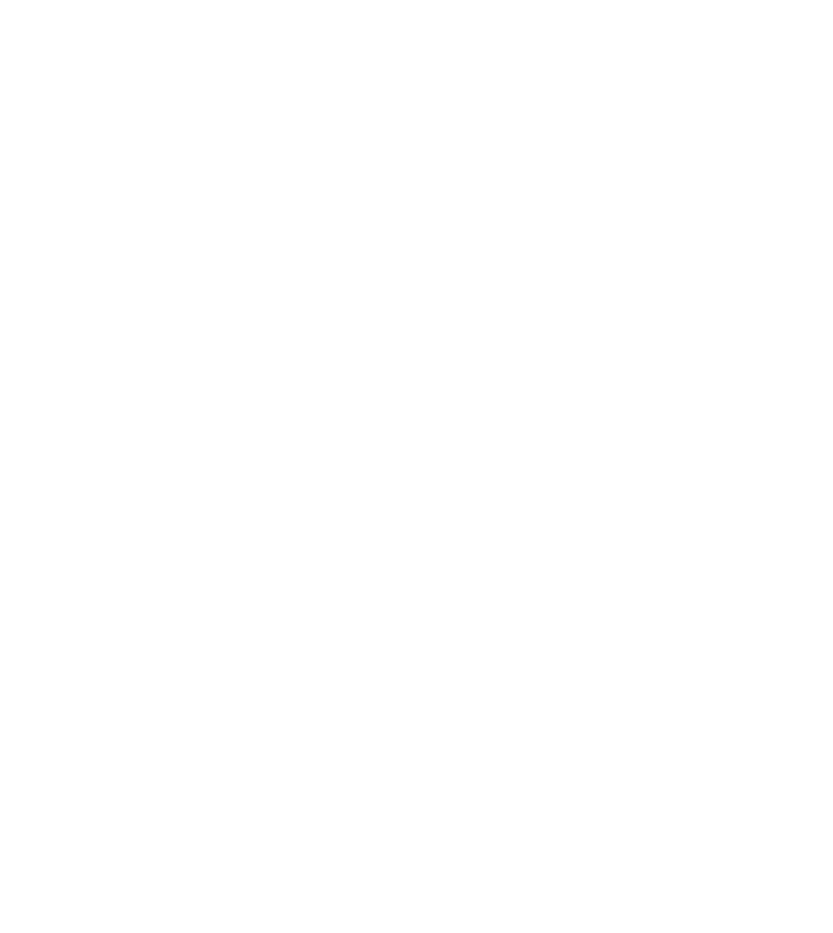
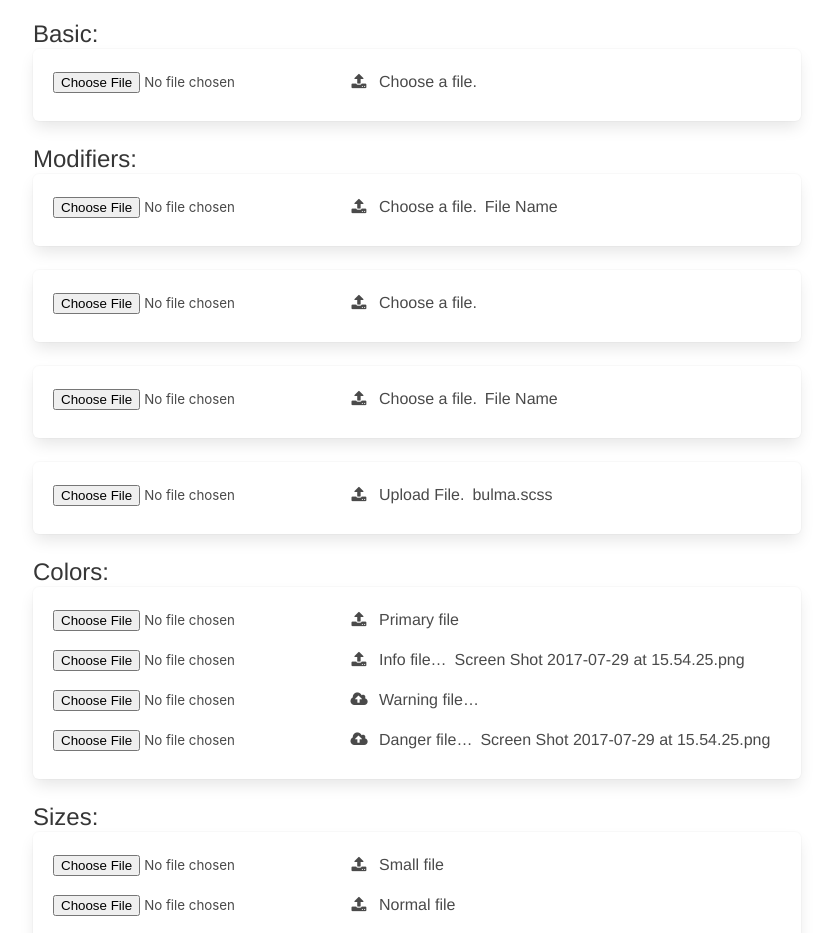
Before and after one commit to vue-bulma/bulma-ui, a Vue app: page /form/file in a window 1280 px wide. Shown: the top 933 px of the page, without its empty margins (223-1056 px from the left). Before the commit the page ends 800 px from the top, so only its background shows below. Built offline with nearby package versions, Linux system fonts and the light colour scheme.

Commit message:
feat: add component form/Uploader

```diff
--- /dev/null
+++ b/examples/components/form/File.vue
@@ -0,0 +1,113 @@
+<template>
+  <div class="container">
+    <span id="basic" class="title">Basic:</span>
+
+    <vb-box>
+      <vb-uploader label="Choose a file." icon="fa fa-upload"></vb-uploader>
+    </vb-box>
+
+    <span id="modifiers" class="title">Modifiers:</span>
+
+    <vb-box>
+      <vb-uploader fullwidth align="right">
+        <vb-icon slot="icon" name="fa fa-upload"></vb-icon>
+
+        <span slot="label">Choose a file.</span>
+
+        <span slot="file-name">File Name</span>
+      </vb-uploader>
+    </vb-box>
+
+    <vb-box>
+      <vb-uploader boxed label="Choose a file.">
+        <vb-icon slot="icon" name="fa fa-upload"></vb-icon>
+      </vb-uploader>
+    </vb-box>
+
+    <vb-box>
+      <vb-uploader boxed>
+        <vb-icon slot="icon" name="fa fa-upload"></vb-icon>
+
+        <span slot="label">Choose a file.</span>
+
+        <span slot="file-name">File Name</span>
+      </vb-uploader>
+    </vb-box>
+
+    <vb-box>
+      <vb-uploader boxed align="centered" label="Upload File." name="bulma.scss">
+        <vb-icon slot="icon" name="fa fa-upload"></vb-icon>
+      </vb-uploader>
+    </vb-box>
+
+    <span id="colors" class="title">Colors:</span>
+
+    <vb-box>
+      <div class="field">
+        <vb-uploader color="primary" label="Primary file">
+          <vb-icon slot="icon" name="fa fa-upload"></vb-icon>
+        </vb-uploader>
+      </div>
+      <div class="field">
+        <vb-uploader color="info" label="Info file…" name="Screen Shot 2017-07-29 at 15.54.25.png">
+          <vb-icon slot="icon" name="fa fa-upload"></vb-icon>
+        </vb-uploader>
+      </div>
+      <div class="field">
+        <vb-uploader boxed color="warning" label="Warning file…">
+          <vb-icon slot="icon" name="fa fa-cloud-upload"></vb-icon>
+        </vb-uploader>
+      </div>
+      <div class="field">
+        <vb-uploader boxed color="danger" label="Danger file…" name="Screen Shot 2017-07-29 at 15.54.25.png">
+          <vb-icon slot="icon" name="fa fa-cloud-upload"></vb-icon>
+        </vb-uploader>
+      </div>
+    </vb-box>
+
+    <span id="sizes" class="title">Sizes:</span>
+
+    <vb-box>
+      <div class="field">
+        <vb-uploader size="small" label="Small file" icon="fa fa-upload"></vb-uploader>
+      </div>
+      <div class="field">
+        <vb-uploader label="Normal file" icon="fa fa-upload"></vb-uploader>
+      </div>
+      <div class="field">
+        <vb-uploader size="medium" label="Medium file" icon="fa fa-upload"></vb-uploader>
+      </div>
+      <div class="field">
+        <vb-uploader size="large" label="Large file" icon="fa fa-upload"></vb-uploader>
+      </div>
+    </vb-box>
+
+    <span id="events" class="title">Events:</span>
+
+    <vb-box>
+      <div class="field">
+        <vb-uploader label="Uploader" icon="fa fa-upload" :name="name" @change="handleChange"></vb-uploader>
+      </div>
+    </vb-box>
+  </div>
+</template>
+
+<script>
+export default {
+  name: 'File',
+  data() {
+    return {
+      name: ''
+    }
+  },
+  methods: {
+    handleChange(event) {
+      const { files } = event.target
+
+      if (files[0]) {
+        this.name = files[0].name
+      }
+    }
+  }
+}
+</script>
--- a/examples/router.js
+++ b/examples/router.js
@@ -85,6 +85,11 @@
       path: '/form/radio',
       name: 'Radio',
       component: () => import('./components/form/Radio')
+    },
+    {
+      path: '/form/file',
+      name: 'File',
+      component: () => import('./components/form/File')
     }
   ]
 })
--- a/src/components/form/Radio.vue
+++ b/src/components/form/Radio.vue
@@ -28,7 +28,7 @@
     model: {}
   },
   methods: {
-    handleChange(event) {
+    handleChange() {
       this.$emit('change', this.value)
     },
     handleFocus(event) {
--- /dev/null
+++ b/src/components/form/Uploader.vue
@@ -0,0 +1,86 @@
+<template>
+  <div :class="classes">
+    <label class="file-label">
+      <input class="file-input" type="file" name="resume" @change="handleChange">
+
+      <span class="file-cta">
+        <span class="file-icon">
+          <slot name="icon">
+            <vb-icon :name="icon"></vb-icon>
+          </slot>
+        </span>
+
+        <span class="file-label">
+          <slot name="label">{{label}}</slot>
+        </span>
+      </span>
+
+      <span v-if="hasName" class="file-name">
+        <slot name="file-name">{{name}}</slot>
+      </span>
+    </label>
+  </div>
+</template>
+
+<script>
+import VbIcon from '../elements/Icon'
+
+export default {
+  name: 'VbUploader',
+  components: { VbIcon },
+  props: {
+    label: String,
+    name: String,
+    icon: String,
+    fullwidth: Boolean,
+    boxed: Boolean,
+    align: {
+      type: String,
+      validator(value) {
+        return ['right', 'centered'].includes(value)
+      }
+    },
+    color: {
+      type: String,
+      validator(value) {
+        return ['primary', 'info', 'success', 'warning', 'danger'].includes(
+          value
+        )
+      }
+    },
+    size: {
+      type: String,
+      validator(value) {
+        return ['small', 'normal', 'medium', 'large'].includes(value)
+      }
+    }
+  },
+  computed: {
+    hasName() {
+      return !!this.$slots['file-name'] || !!this.name
+    },
+    classes() {
+      const { color, boxed, size, fullwidth, align } = this
+      return {
+        file: true,
+        'has-name': this.hasName,
+        [`is-${color}`]: !!color,
+        [`is-${size}`]: !!size,
+        [`is-${align}`]: !!align,
+        'is-boxed': boxed,
+        'is-fullwidth': fullwidth
+      }
+    }
+  },
+  methods: {
+    handleChange(event) {
+      this.$emit('change', event)
+    }
+  }
+}
+</script>
+
+<style lang="scss">
+@import '~bulma/sass/utilities/_all';
+@import '~bulma/sass/elements/form';
+</style>
--- a/src/index.js
+++ b/src/index.js
@@ -18,6 +18,7 @@
 import Select from './components/form/Select'
 import Checkbox from './components/form/Checkbox'
 import Radio from './components/form/Radio'
+import Uploader from './components/form/Uploader'
 
 const components = [
   Box,
@@ -39,7 +40,8 @@
   Textarea,
   Select,
   Checkbox,
-  Radio
+  Radio,
+  Uploader
 ]
 
 const install = function(Vue) {
```
